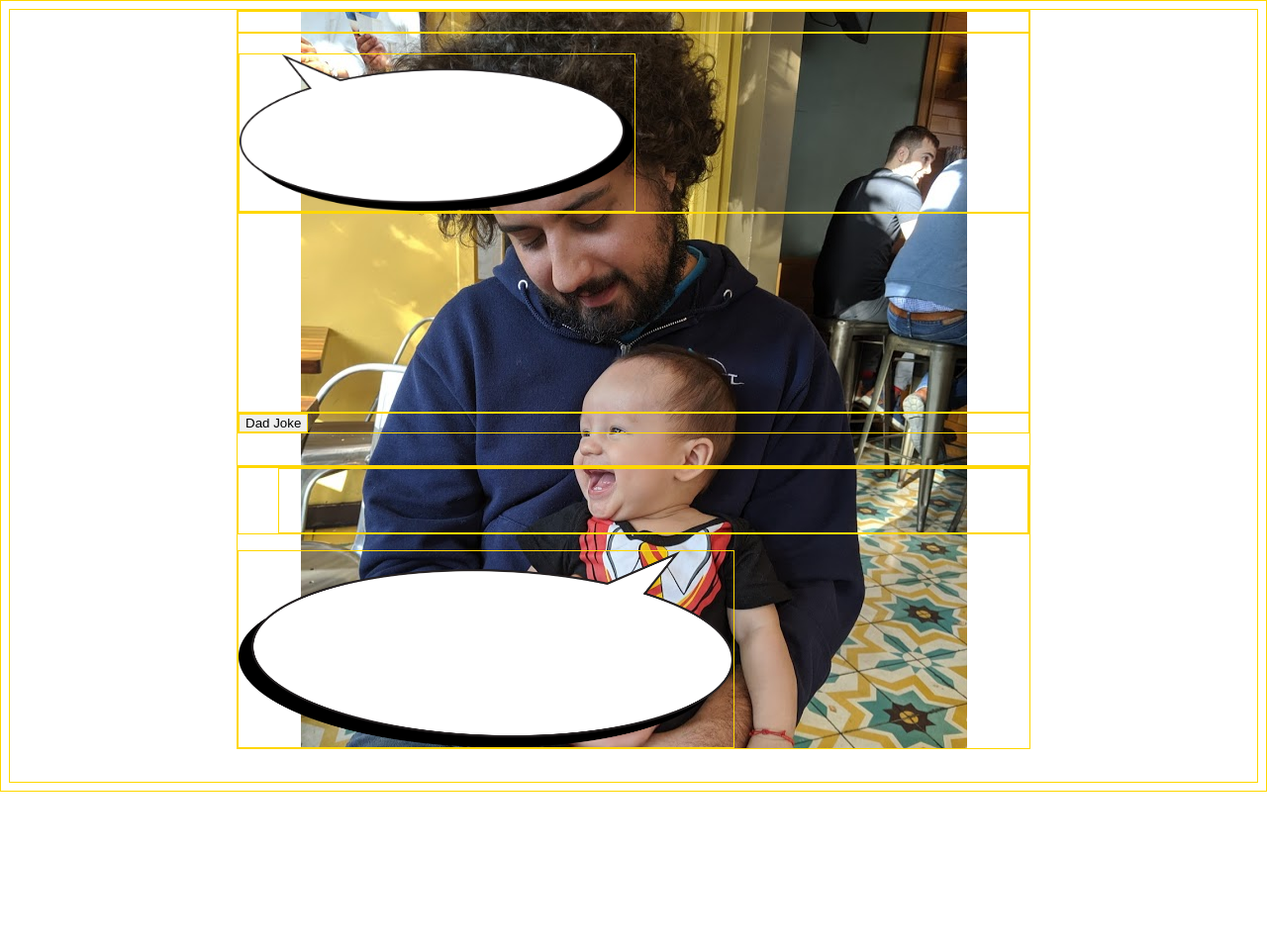
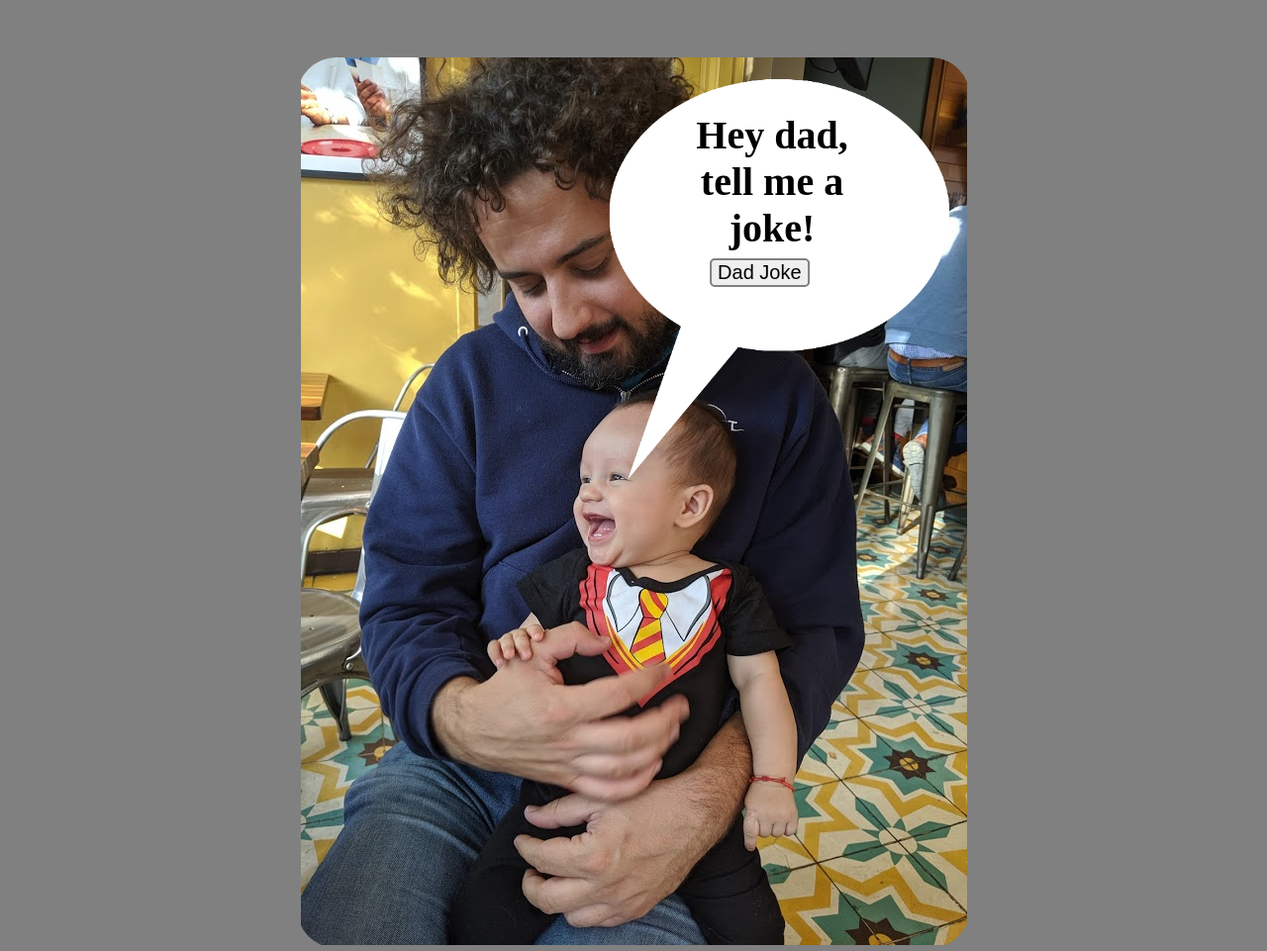
Before and after one commit to expatbrat/expatbrat, a plain HTML site: page index.html in a window 1280 px wide. Shown: the whole page at 99% size. Before the commit the page ends 800 px from the top, so only its background shows below. Drawn offline with nearby package versions, Linux system fonts and the light colour scheme.

Commit message:
this code sucks

```diff
--- a/app.js
+++ b/app.js
@@ -1,6 +1,13 @@
 
 
 $(() => {
+    const randomEthan = ['img/ethan_laugh1.jpg', 'img/ethan_slap.gif', 'img/ethan_angry.jpg']
+    // const showButton = () => {
+    //     $('#button').show()
+    // }
+
+    // showButton()
+
     $('form').on('submit', (event) => {
         event.preventDefault();
         $.ajax(
@@ -10,13 +17,37 @@ $(() => {
         ).then(
             (data) => {
                 console.log(data.attachments[0].fallback);
-                $('#joke').html(data.attachments[0].fallback);
+                $('h3').html(data.attachments[0].fallback);
+                $('#dad-bubble-image').css('display', 'block');
+                $('.ethan-bubble').children().hide();
+                // $('.book').css('background-image', `url('img/ethan_slap.gif')`)
+                createBackgroundListner();
+                console.log(createBackgroundListner);
+
             },
             (error) => {
                 console.log(error);
             }
         )
     })
+
+
+    const createBackgroundListner = () => {
+      $('body').on('click', (event) => {
+        $('.dad-bubble').children().hide();
+        $('.book').css('background-image', `url(${randomEthan[0]})`);
+        console.log($('#dad-bubble-image'))
+        $('#ethan-bubble-image').attr('src', 'img/think_bubble.png');
+        $('.ethan-bubble').children().show();
+        $('#ethan-h1-text').html(`You're so funny dad!`);
+        $('body').removeEventListener()
+    })
+  }
+
+
+
+
+
 })
 
 
--- a/index.html
+++ b/index.html
@@ -6,25 +6,22 @@
         <script src="app.js" charset="utf-8"></script>
         <link rel="stylesheet" href="main.css">
     </head>
-  <div class="container">
-    <body>
+<body>
+<div class="container">
+  <div class="book">
+      <div class='ethan-bubble'>
+        <img src="img/speech_bubble_4.png" id='ethan-bubble-image' width=50% alt="">
+        <h1 id="ethan-h1-text">Hey dad, tell me a joke!</h1>
+        <form>
+          <input id='button' type="submit" value="Dad Joke" />
+        </form>
+        <h2></h2>
+      </div>
       <div class='dad-bubble'>
-        <h2></h2>
-        <img src="img/speech_bubble_3.png" width=50% alt="">
+          <img src="img/speech_bubble_5.png" id='dad-bubble-image' width=50% alt="">
+          <h3></h3>
       </div>
-      <div class='thirdsecond'>
-
-      </div>
-        <form>
-            <input type="submit" value="Dad Joke" />
-        </form>
-        <dl>
-            <dt> </dt>
-            <dd id='joke'></dd>
-        </dl>
-        <div class='ethan-bubble'>
-          <h1>Hey dad, tell me a joke!</h1>
-        </div>
-    </body>
   </div>
+</div>
+</body>
 </html>
--- a/main.css
+++ b/main.css
@@ -1,57 +1,86 @@
-* {
+/* * {
   border: 1px solid gold;
+} */
+body {
+  background-color: grey;
 }
 
 .container {
   display: flex;
+  padding: 50px;
+  justify-content: center;
+}
+
+.book {
+  display: flex;
+  border-radius: 40px;
   flex-direction: column;
-  justify-content: center;
-  max-width: 800px;
-  max-height: 1000px;
-  /* background-color: grey; */
+  /* justify-content: center; */
+  width: 680px;
+  height: 900px;
   margin: auto;
   background-image: url('img/alex_ethan.jpg');
   background-position: top;
   background-repeat: no-repeat;
+  position: relative;
 }
 
 .dad-bubble {
-  background-color:transparent;
+  color: black;
+  background-color: transparent;
+  height: 440px;
+  position: relative;
 }
 
-h1 {
-  color: red;
-  text-align: center;
-  /* z-index: -1; */
+.dad-bubble h3 {
+  color: black;
+  font-size: 30px;
+  width: 500px;
+  transform: translateY(-460px) translateX(17%);
   position: absolute;
 }
 
+.dad-bubble img {
+  transform: translateY(-32%) translateX(3%);
+  width: 100%;
+  position: relative;
+}
 
 .ethan-bubble {
-  text-align: center;
+  height: 460px;
   position: relative;
-  content:url('img/speech_bubble_3.png');
-  width: 500px;
-  height: auto;
-  transform: scaleX(-1); */
 }
 
-.thirdsecond {
-  padding-top: 200px
+.ethan-bubble img {
+  float: right;
+  padding: 10px;
+  width: 65%;
 }
 
-body {
-  /* background-image: url('img/alex_ethan.jpg'); */
-  /* background-position: center;
-  background-repeat: no-repeat; */
+.ethan-bubble h1 {
+  color: black;
+  width: 200px;
+  font-size: 50px;
+  text-align: center;
+  align-content: right;
+  transform: translateY(20%) translateX(190%);
+  position: absolute;
+  font-size: 40px;
 }
 
-dd {
-  padding: 2em;
-  font-size: 1em;
+#button {
+  z-index: 1;
+  position: absolute;
+  transform: translateY(700%) translateX(415%);
+  font-size: 20px;
+  border: 2px solid grey;
+  border-radius: 5px;
 }
-
 
 p {
   font-size: 1em;
 }
+
+#dad-bubble-image {
+  display: none;
+}
```
Also changed, not shown: img/ethan_walk.jpg (renamed from img/00100trPORTRAIT_00100_BURST20200430105136226_COVER.jpg), img/speech_bubble_4.png (added), img/speech_bubble_5.png (added), img/think_bubble.png (added), 2 other files.
